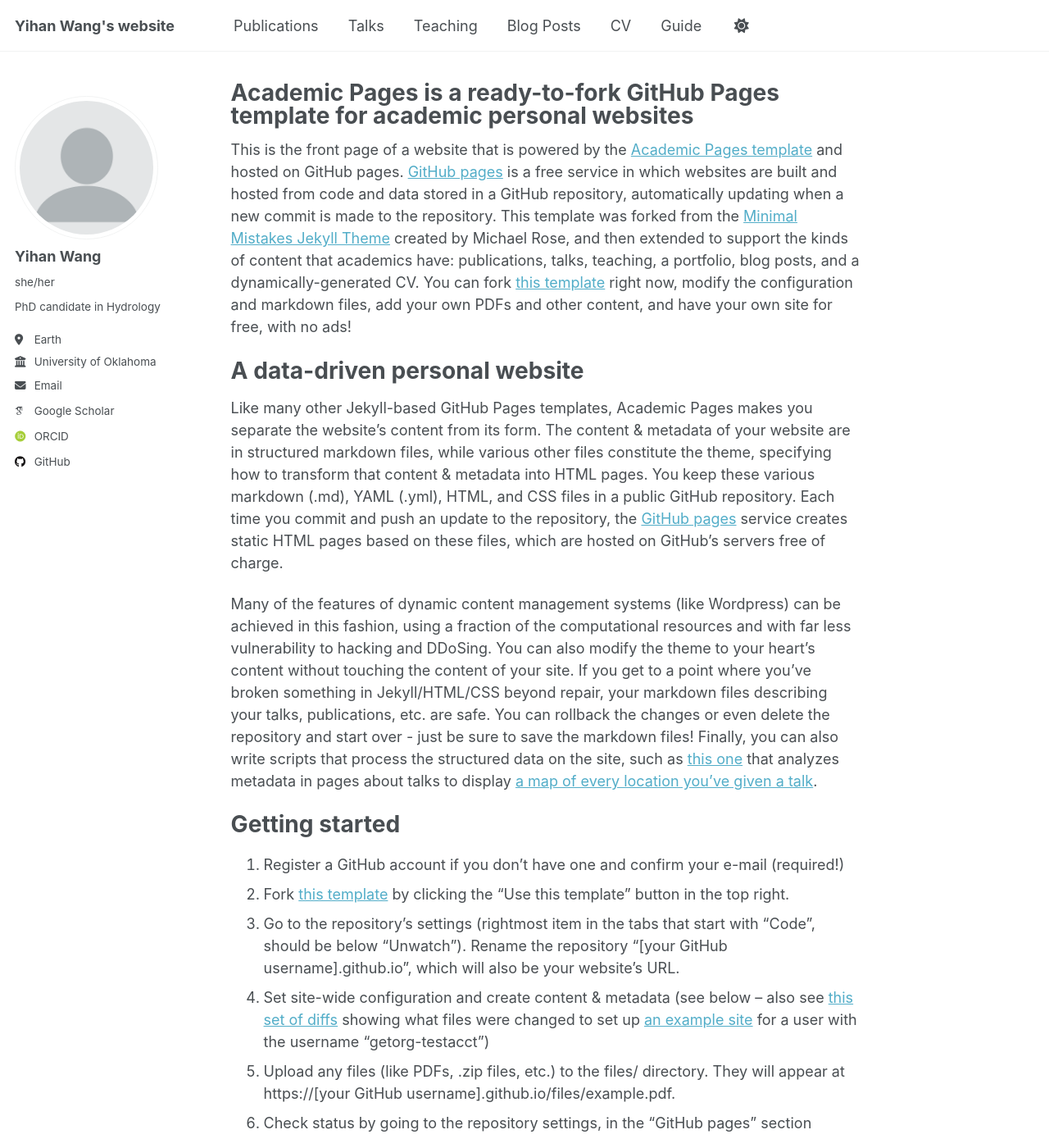
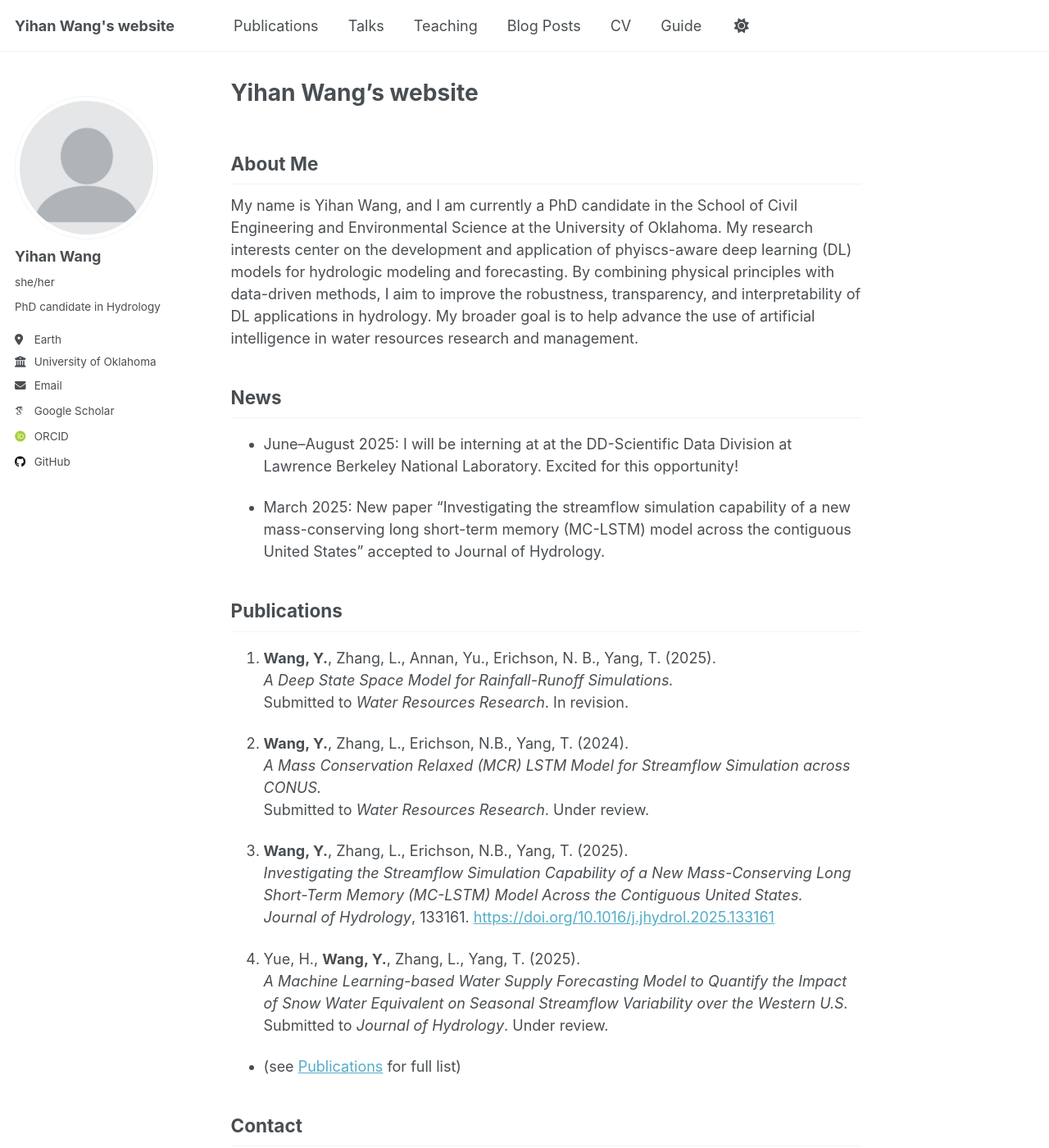
Before and after one commit to yhwang08/yhwang08.github.io, a Jekyll site: the page built from _pages/about.md, in a window 1280 px wide and 1400 px high. Shown: the whole window at 82% size. Built offline with Jekyll 4.4.1, drawn with Linux system fonts in a browser that asks for light colours; some web fonts are replaced; some of the changed text lies outside the part shown.

Commit message:
Update about.md

```diff
--- a/_pages/about.md
+++ b/_pages/about.md
@@ -1,49 +1,40 @@
 ---
 permalink: /
-title: "Academic Pages is a ready-to-fork GitHub Pages template for academic personal websites"
+title: "Yihan Wang's website"
 author_profile: true
 redirect_from:
   - /about/
   - /about.html
 ---
+## About Me
 
-This is the front page of a website that is powered by the [Academic Pages template](https://github.com/academicpages/academicpages.github.io) and hosted on GitHub pages. [GitHub pages](https://pages.github.com) is a free service in which websites are built and hosted from code and data stored in a GitHub repository, automatically updating when a new commit is made to the repository. This template was forked from the [Minimal Mistakes Jekyll Theme](https://mmistakes.github.io/minimal-mistakes/) created by Michael Rose, and then extended to support the kinds of content that academics have: publications, talks, teaching, a portfolio, blog posts, and a dynamically-generated CV. You can fork [this template](https://github.com/academicpages/academicpages.github.io) right now, modify the configuration and markdown files, add your own PDFs and other content, and have your own site for free, with no ads!
+My name is Yihan Wang, and I am currently a PhD candidate in the School of Civil Engineering and Environmental Science at the University of Oklahoma. My research interests center on the development and application of phyiscs-aware deep learning (DL) models for hydrologic modeling and forecasting. By combining physical principles with data-driven methods, I aim to improve the robustness, transparency, and interpretability of DL applications in hydrology. My broader goal is to help advance the use of artificial intelligence in water resources research and management.
 
-A data-driven personal website
-======
-Like many other Jekyll-based GitHub Pages templates, Academic Pages makes you separate the website's content from its form. The content & metadata of your website are in structured markdown files, while various other files constitute the theme, specifying how to transform that content & metadata into HTML pages. You keep these various markdown (.md), YAML (.yml), HTML, and CSS files in a public GitHub repository. Each time you commit and push an update to the repository, the [GitHub pages](https://pages.github.com/) service creates static HTML pages based on these files, which are hosted on GitHub's servers free of charge.
+## News
+- June–August 2025: I will be interning at at the DD-Scientific Data Division at Lawrence Berkeley National Laboratory. Excited for this opportunity!
 
-Many of the features of dynamic content management systems (like Wordpress) can be achieved in this fashion, using a fraction of the computational resources and with far less vulnerability to hacking and DDoSing. You can also modify the theme to your heart's content without touching the content of your site. If you get to a point where you've broken something in Jekyll/HTML/CSS beyond repair, your markdown files describing your talks, publications, etc. are safe. You can rollback the changes or even delete the repository and start over - just be sure to save the markdown files! Finally, you can also write scripts that process the structured data on the site, such as [this one](https://github.com/academicpages/academicpages.github.io/blob/master/talkmap.ipynb) that analyzes metadata in pages about talks to display [a map of every location you've given a talk](https://academicpages.github.io/talkmap.html).
+- March 2025: New paper "Investigating the streamflow simulation capability of a new mass-conserving long short-term memory (MC-LSTM) model across the contiguous United States" accepted to Journal of Hydrology.
 
-Getting started
-======
-1. Register a GitHub account if you don't have one and confirm your e-mail (required!)
-1. Fork [this template](https://github.com/academicpages/academicpages.github.io) by clicking the "Use this template" button in the top right.
-1. Go to the repository's settings (rightmost item in the tabs that start with "Code", should be below "Unwatch"). Rename the repository "[your GitHub username].github.io", which will also be your website's URL.
-1. Set site-wide configuration and create content & metadata (see below -- also see [this set of diffs](http://archive.is/3TPas) showing what files were changed to set up [an example site](https://getorg-testacct.github.io) for a user with the username "getorg-testacct")
-1. Upload any files (like PDFs, .zip files, etc.) to the files/ directory. They will appear at https://[your GitHub username].github.io/files/example.pdf.
-1. Check status by going to the repository settings, in the "GitHub pages" section
+## Publications
 
-Site-wide configuration
-------
-The main configuration file for the site is in the base directory in [_config.yml](https://github.com/academicpages/academicpages.github.io/blob/master/_config.yml), which defines the content in the sidebars and other site-wide features. You will need to replace the default variables with ones about yourself and your site's github repository. The configuration file for the top menu is in [_data/navigation.yml](https://github.com/academicpages/academicpages.github.io/blob/master/_data/navigation.yml). For example, if you don't have a portfolio or blog posts, you can remove those items from that navigation.yml file to remove them from the header.
+1. **Wang, Y.**, Zhang, L., Annan, Yu., Erichson, N. B., Yang, T. (2025).
+   *A Deep State Space Model for Rainfall-Runoff Simulations.*
+   Submitted to *Water Resources Research*. In revision.
 
-Create content & metadata
-------
-For site content, there is one markdown file for each type of content, which are stored in directories like _publications, _talks, _posts, _teaching, or _pages. For example, each talk is a markdown file in the [_talks directory](https://github.com/academicpages/academicpages.github.io/tree/master/_talks). At the top of each markdown file is structured data in YAML about the talk, which the theme will parse to do lots of cool stuff. The same structured data about a talk is used to generate the list of talks on the [Talks page](https://academicpages.github.io/talks), each [individual page](https://academicpages.github.io/talks/2012-03-01-talk-1) for specific talks, the talks section for the [CV page](https://academicpages.github.io/cv), and the [map of places you've given a talk](https://academicpages.github.io/talkmap.html) (if you run this [python file](https://github.com/academicpages/academicpages.github.io/blob/master/talkmap.py) or [Jupyter notebook](https://github.com/academicpages/academicpages.github.io/blob/master/talkmap.ipynb), which creates the HTML for the map based on the contents of the _talks directory).
+2. **Wang, Y.**, Zhang, L., Erichson, N.B., Yang, T. (2024).
+   *A Mass Conservation Relaxed (MCR) LSTM Model for Streamflow Simulation across CONUS.*
+   Submitted to *Water Resources Research*. Under review.
 
-**Markdown generator**
+3. **Wang, Y.**, Zhang, L., Erichson, N.B., Yang, T. (2025).
+   *Investigating the Streamflow Simulation Capability of a New Mass-Conserving Long Short-Term Memory (MC-LSTM) Model Across the Contiguous United States.*
+   *Journal of Hydrology*, 133161. [https://doi.org/10.1016/j.jhydrol.2025.133161](https://doi.org/10.1016/j.jhydrol.2025.133161)
 
-The repository includes [a set of Jupyter notebooks](https://github.com/academicpages/academicpages.github.io/tree/master/markdown_generator
-) that converts a CSV containing structured data about talks or presentations into individual markdown files that will be properly formatted for the Academic Pages template. The sample CSVs in that directory are the ones I used to create my own personal website at stuartgeiger.com. My usual workflow is that I keep a spreadsheet of my publications and talks, then run the code in these notebooks to generate the markdown files, then commit and push them to the GitHub repository.
+4. Yue, H., **Wang, Y.**, Zhang, L., Yang, T. (2025).
+   *A Machine Learning-based Water Supply Forecasting Model to Quantify the Impact of Snow Water Equivalent on Seasonal Streamflow Variability over the Western U.S.*
+   Submitted to *Journal of Hydrology*. Under review.
 
-How to edit your site's GitHub repository
-------
-Many people use a git client to create files on their local computer and then push them to GitHub's servers. If you are not familiar with git, you can directly edit these configuration and markdown files directly in the github.com interface. Navigate to a file (like [this one](https://github.com/academicpages/academicpages.github.io/blob/master/_talks/2012-03-01-talk-1.md) and click the pencil icon in the top right of the content preview (to the right of the "Raw | Blame | History" buttons). You can delete a file by clicking the trashcan icon to the right of the pencil icon. You can also create new files or upload files by navigating to a directory and clicking the "Create new file" or "Upload files" buttons.
+- (see [Publications](/publications) for full list)
 
-Example: editing a markdown file for a talk
-![Editing a markdown file for a talk](/images/editing-talk.png)
+## Contact
 
-For more info
-------
-More info about configuring Academic Pages can be found in [the guide](https://academicpages.github.io/markdown/), the [growing wiki](https://github.com/academicpages/academicpages.github.io/wiki), and you can always [ask a question on GitHub](https://github.com/academicpages/academicpages.github.io/discussions). The [guides for the Minimal Mistakes theme](https://mmistakes.github.io/minimal-mistakes/docs/configuration/) (which this theme was forked from) might also be helpful.
+Email: yhwang@ou.edu
```
